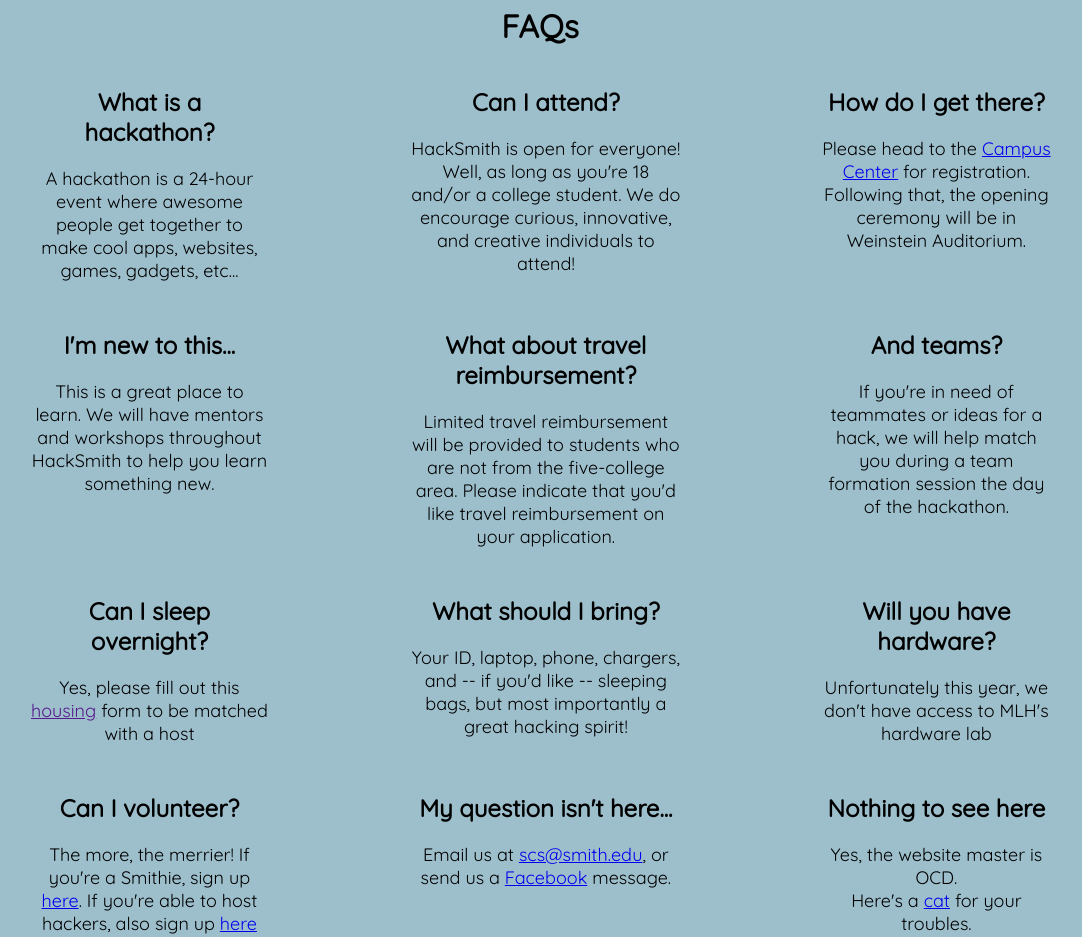
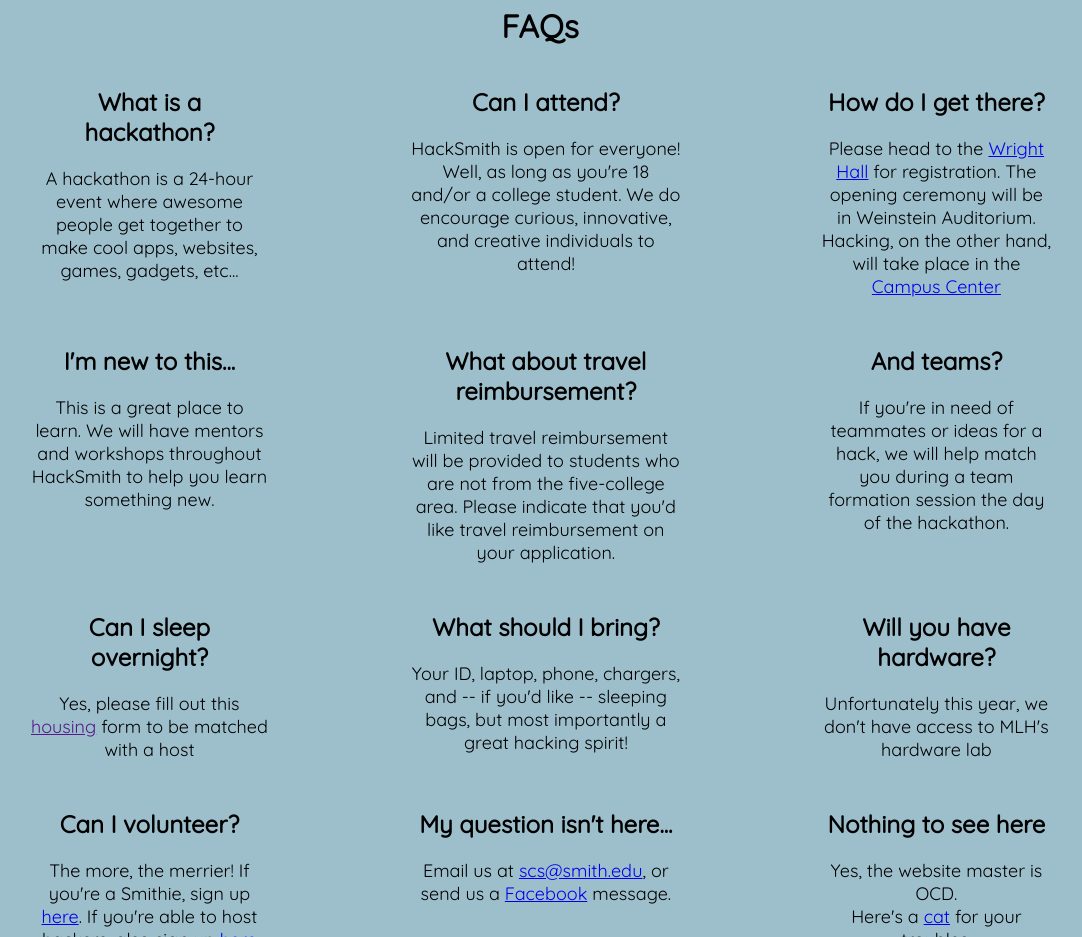
Before and after one commit to SmithiesInCS/smithiesincs.github.io, a plain HTML site: page index.html in a window 1280 px wide. Shown: the part 1680-2617 px from the top of the page, without its empty margins (100-1182 px from the left). Drawn offline with nearby package versions, Linux system fonts and the light colour scheme; a web font is replaced by a local one.

Commit message:
fixed location

```diff
--- a/index.html
+++ b/index.html
@@ -84,7 +84,7 @@
 
         <div class="grid-item">
           <h2>How do I get there?</h2>
-          <p>Please head to the <a target="_blank" href="https://goo.gl/maps/DzESFVY2f5G2">Campus Center</a> for registration. Following that, the opening ceremony will be in Weinstein Auditorium.</p>
+          <p>Please head to the <a href="https://goo.gl/maps/Vqs5nALTReD2">Wright Hall</a> for registration. The opening ceremony will be in Weinstein Auditorium. Hacking, on the other hand, will take place in the <a target="_blank" href="https://goo.gl/maps/DzESFVY2f5G2">Campus Center</a></p>
         </div>
 
         <div class="grid-item">
```
